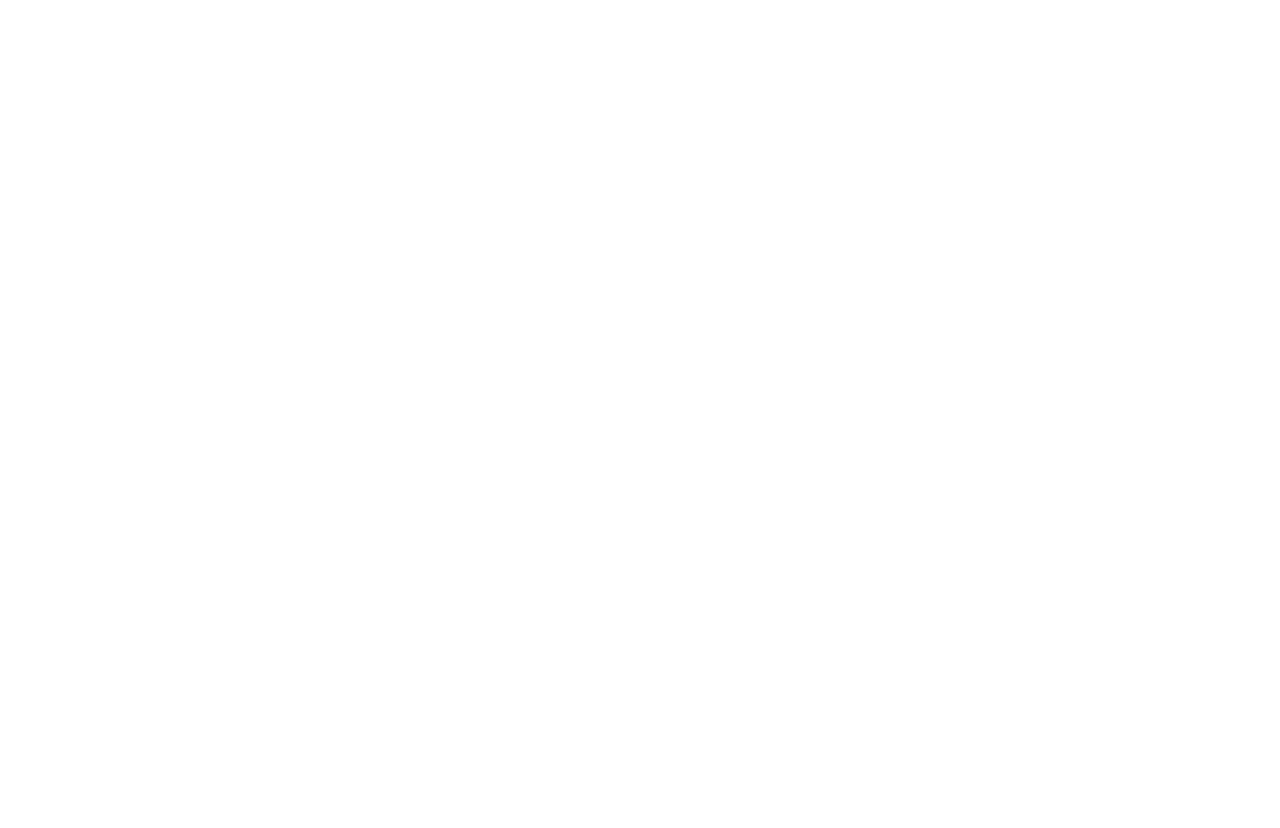
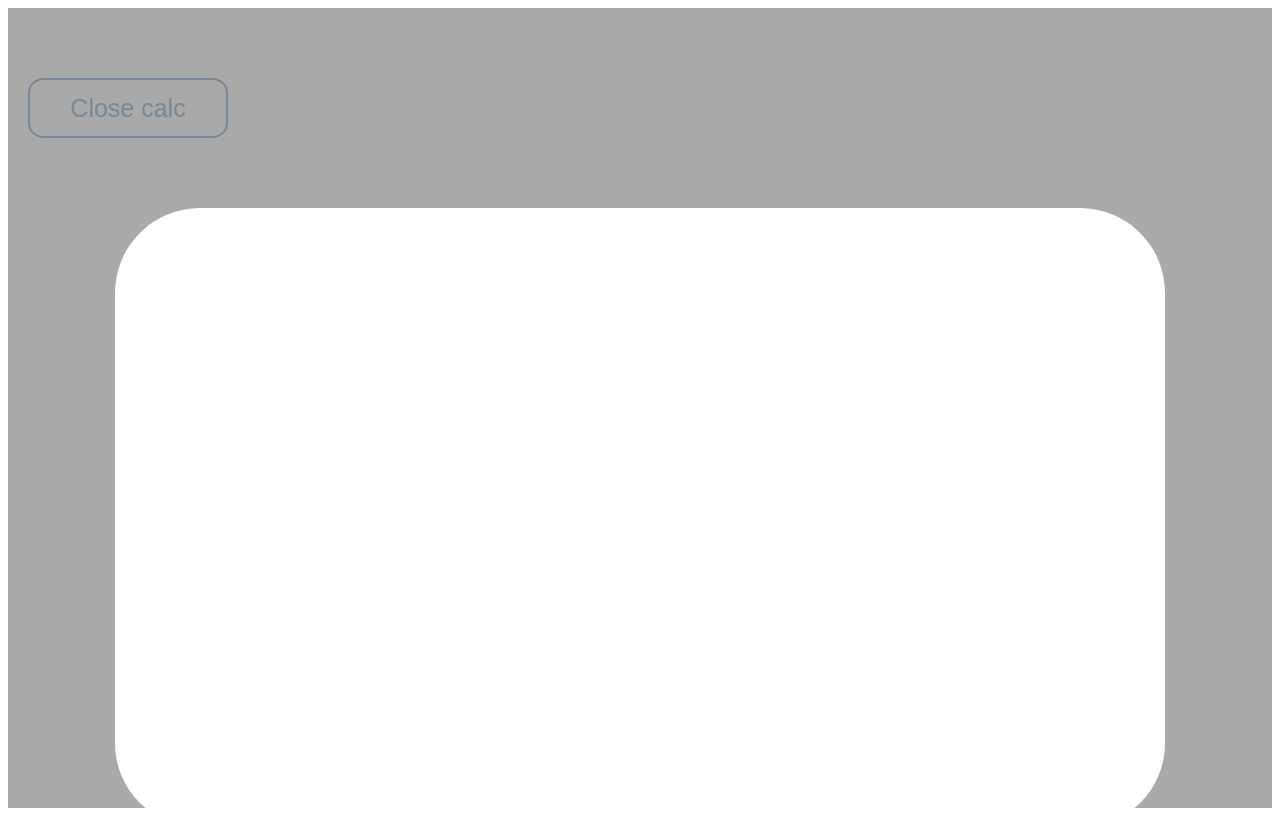
Before and after one commit to Natalina27/Interview_Task, a plain HTML site: page index.html in a window 1280 px wide. Before the commit the page ends 800 px from the top, so only its background shows below. Drawn offline with Linux system fonts and the light colour scheme.

Commit message:
added close calc button and main section

```diff
--- a/index.html
+++ b/index.html
@@ -6,7 +6,16 @@
     <link rel="stylesheet" href="styles.css">
 </head>
 <body>
+<main class="wrap">
+    <header class="header">
+        <button class="close-calc-button">Close calc</button>
+    </header>
+    <section class="wrap__calc">
+        <div class="calc">
 
+        </div>
+    </section>
+</main>
 <script src="script.js"></script>
 </body>
 </html>
--- a/styles.css
+++ b/styles.css
@@ -0,0 +1,31 @@
+.header{
+    height: 200px;
+    display: flex;
+    align-items: center;
+    padding-left: 20px;
+}
+.wrap{
+    height: 100vh;
+    background-color: darkgrey;
+}
+.wrap__calc{
+    display: flex;
+    align-items: center;
+    justify-content: center;
+}
+.close-calc-button{
+    border: lightslategray 2px solid;
+    border-radius: 15px;
+    background-color: darkgrey;
+    color: lightslategray;
+    height: 60px;
+    width: 200px;
+    font-size: 25px;
+
+}
+.calc{
+    height: 620px;
+    width: 1050px;
+    background-color: white;
+    border-radius: 85px;
+}
```
